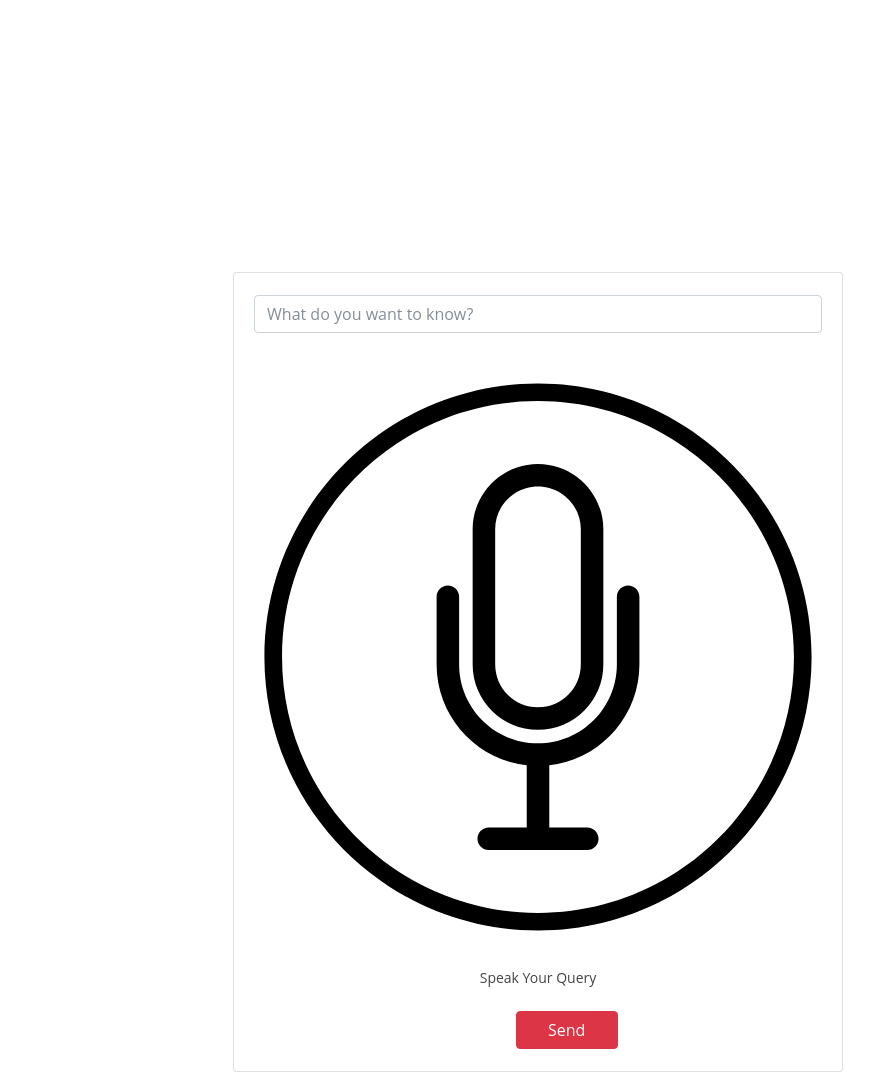
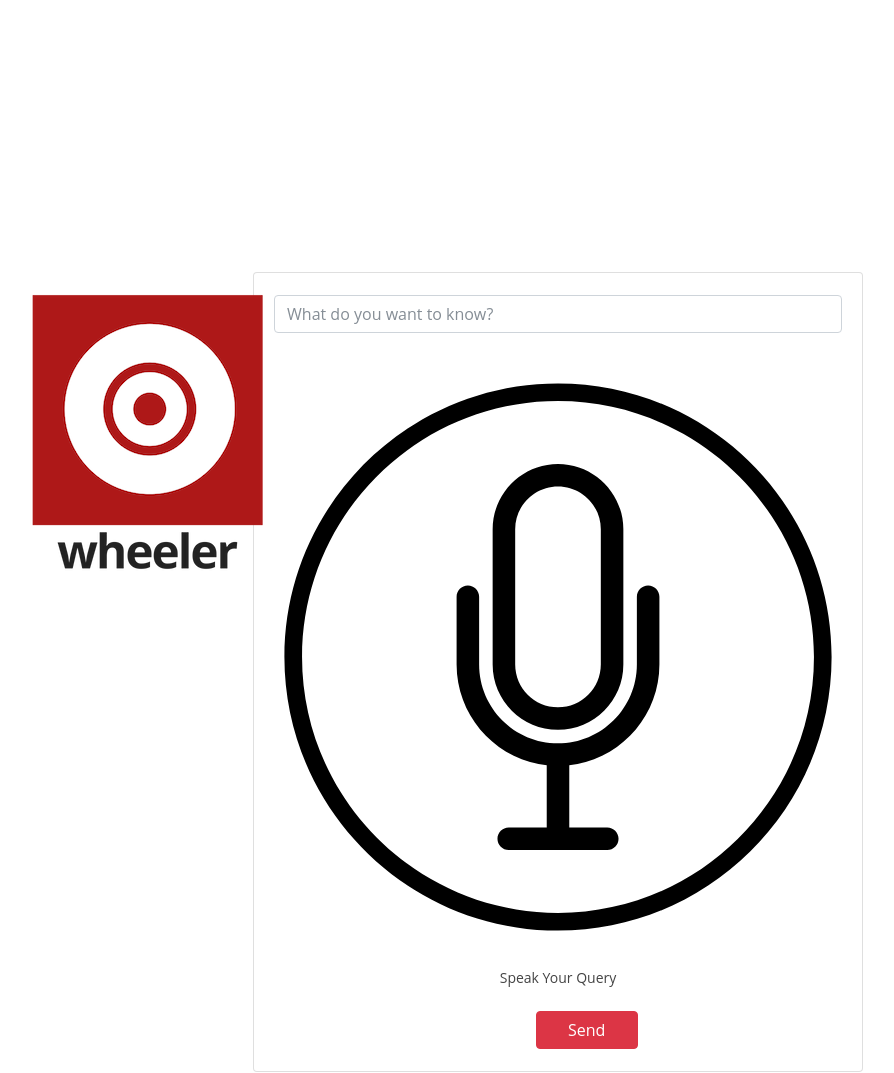
Before and after one commit to akshatvg/AAGS-Wheeler, a Flask app: page / in a window 1280 px wide. Shown: the whole page, without its empty margins (102-996 px from the left). Run offline with Flask 2, Linux system fonts and the light colour scheme; some libraries are stand-ins or nearby versions.

Commit message:
Logo Added

```diff
--- a/New Codes/templates/css/style.css
+++ b/New Codes/templates/css/style.css
@@ -1,5 +1,5 @@
 body {
-  background-color: #AF282A;
+  background-color: rgb(214, 38, 38);
 }
 
 ul.chat-messages li {
--- a/New Codes/templates/new_index.html
+++ b/New Codes/templates/new_index.html
@@ -16,11 +16,11 @@
 
 <body>
 
-  <div class="container-fluid" style="position: absolute;margin-top: 150px;">
+  <div class="container-fluid" style="position: absolute;margin-top: 150px;margin-left: 20px;">
     <h1 align="center" style="color: white;">Welcome To Wheeler</h1>
   </div>
 
-  <div class="container-fluid" style="position: absolute;margin-top: 250px;">
+  <div class="container-fluid" style="position: absolute;margin-top: 250px;margin-left: 20px;">
     <div class="row">
       <div class="col-lg-3"></div>
       <div class="col-lg-6"><br />
@@ -71,6 +71,8 @@
       <div class="col-lg-6"></div>
     </div>
   </div>
+  <img style="position: absolute;margin-top: 190px;" src="wheeler_logo.png" class="rounded mx-auto d-block"
+    alt="Wheeler">
   <script src="js/index.js"></script>
   <script src="https://code.jquery.com/jquery-3.4.1.min.js"
     integrity="sha256-CSXorXvZcTkaix6Yvo6HppcZGetbYMGWSFlBw8HfCJo=" crossorigin="anonymous"></script>
```
